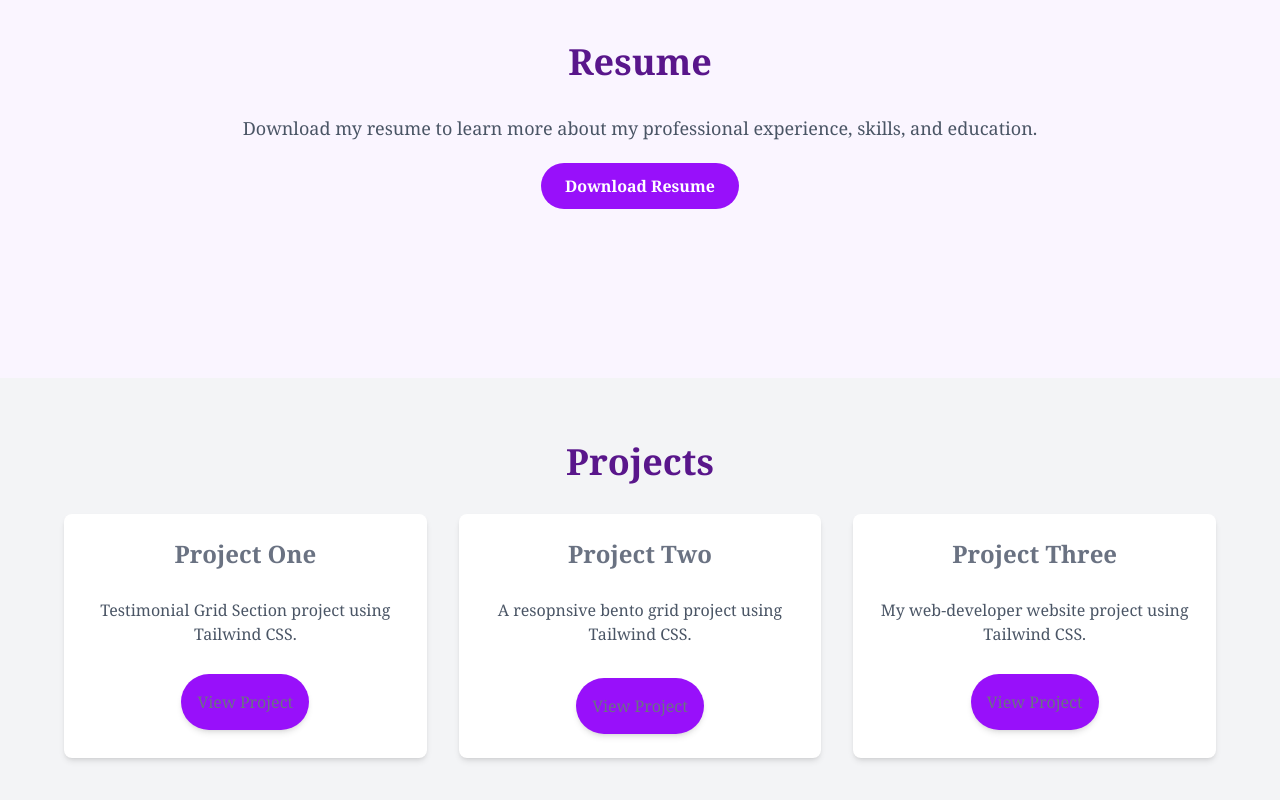
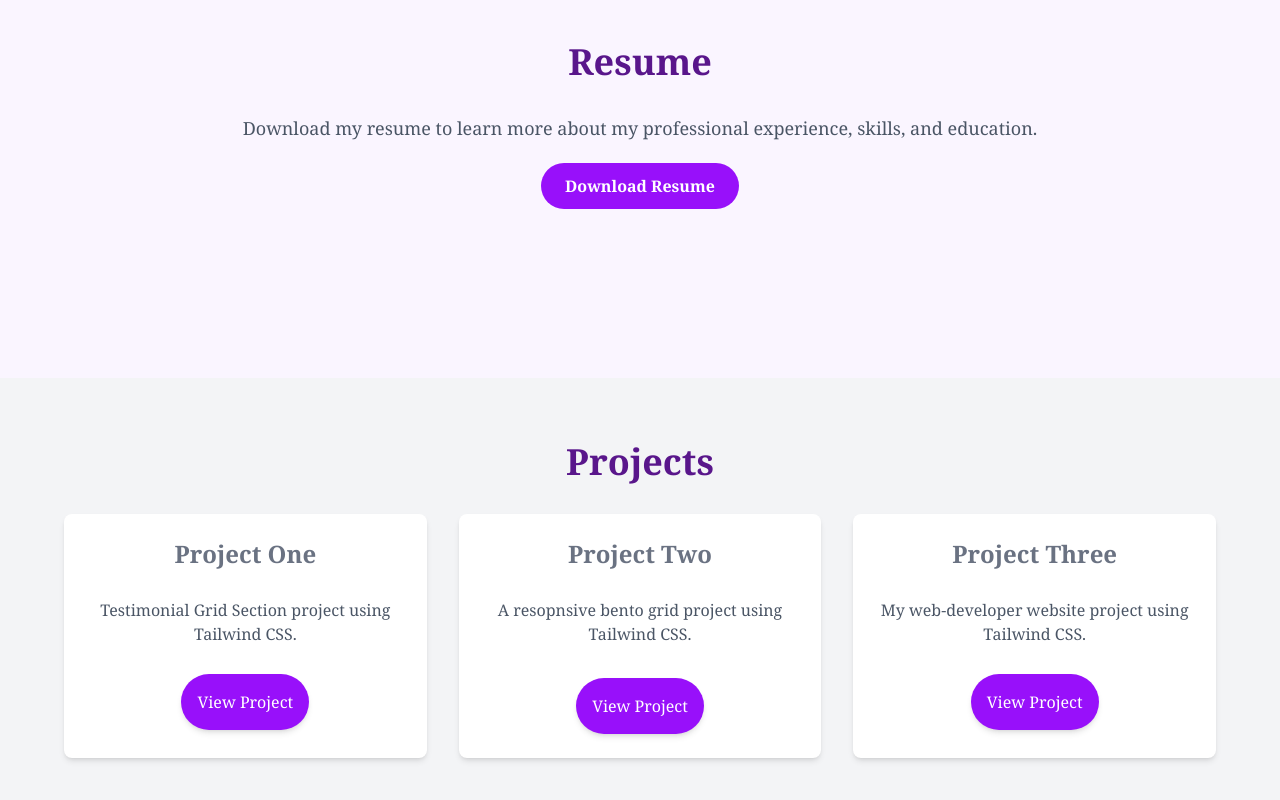
Before and after one commit to L3viath4n-365/Web-developer-portfolio, a plain HTML site: page index.html in a window 1280 px wide. Shown: the part 1278-2078 px from the top of the page. Drawn offline with nearby package versions, Linux system fonts and the light colour scheme.

Commit message:
Fix HTML formatting and update content

```diff
--- a/index.html
+++ b/index.html
@@ -13,7 +13,7 @@
   <div class="flex flex-col min-h-screen bg-[url('./images/background.jpg')] bg-cover bg-center opacity-95 lg:bg-fixed">
     <header id="home" class="flex flex-col items-center justify-center h-screen text-center">
       <h1 class="capitalize text-6xl lg:text-7xl font-bold text-white mb-4">h<span class="text-purple-400 lg:text-white">i i'm</span> michael</h1>
-      <p class="text-xl lg:text-2xl text-white mb-8">Web Developer | Cyber Security Expert <span class="text-green-800">| Gamers</span></p>
+      <p class="text-xl lg:text-2xl text-white mb-8">Web Developer | Cyber Security Expert <span class="text-green-800">| Gamer</span></p>
       <a href="#about" class="px-6 py-3 bg-[#2E073F] text-[#F5F5F5] font-semibold rounded-full hover:bg-purple-400 hover:text-purple-950 transition lg:b-0">Learn More About Me</a>
     </header>
   </div>
@@ -62,17 +62,17 @@
                 <div class="bg-white p-6 rounded-lg shadow-md hover:shadow-xl transition flex flex-col items-center gap-3">
                     <h3 class="text-2xl font-semibold mb-4">Project One</h3>
                     <p class="text-gray-600 mb-4">Testimonial Grid Section project using Tailwind CSS.</p>
-                    <a href="https://l3viath4n-365.github.io/First-tailwindcss-project/" class="text-whitesmoke bg-purple-600 p-4 rounded-full hover:text-white size-fit shadow-md">View Project</a>
+                    <a href="https://l3viath4n-365.github.io/First-tailwindcss-project/" class="text-white bg-purple-600 p-4 rounded-full hover:text-white size-fit shadow-md">View Project</a>
                 </div>
                 <div class="bg-white p-6 rounded-lg shadow-md hover:shadow-xl transition flex flex-col items-center gap-3">
                     <h3 class="text-2xl font-semibold mb-4">Project Two</h3>
                     <p class="text-gray-600 mb-5">A resopnsive bento grid project using Tailwind CSS.</p>
-                    <a href="https://l3viath4n-365.github.io/Bento-Grid/" class="text-whitesmoke hover:text-white bg-purple-600 p-4 rounded-full shadow-md">View Project</a>
+                    <a href="https://l3viath4n-365.github.io/Bento-Grid/" class="text-white hover:text-white bg-purple-600 p-4 rounded-full shadow-md">View Project</a>
                 </div>
                 <div class="bg-white p-6 rounded-lg shadow-md hover:shadow-xl transition flex flex-col items-center gap-3">
                     <h3 class="text-2xl font-semibold mb-4">Project Three</h3>
                     <p class="text-gray-600 mb-4">My web-developer website project using Tailwind CSS.</p>
-                    <a href="https://l3viath4n-365.github.io/Web-developer-portfolio/" class="text-whitesmoke hover:text-white bg-purple-600 p-4 rounded-full shadow-md">View Project</a>
+                    <a href="https://l3viath4n-365.github.io/Web-developer-portfolio/" class="text-white hover:text-white bg-purple-600 p-4 rounded-full shadow-md">View Project</a>
                 </div>
             </div>
         </div>
```
